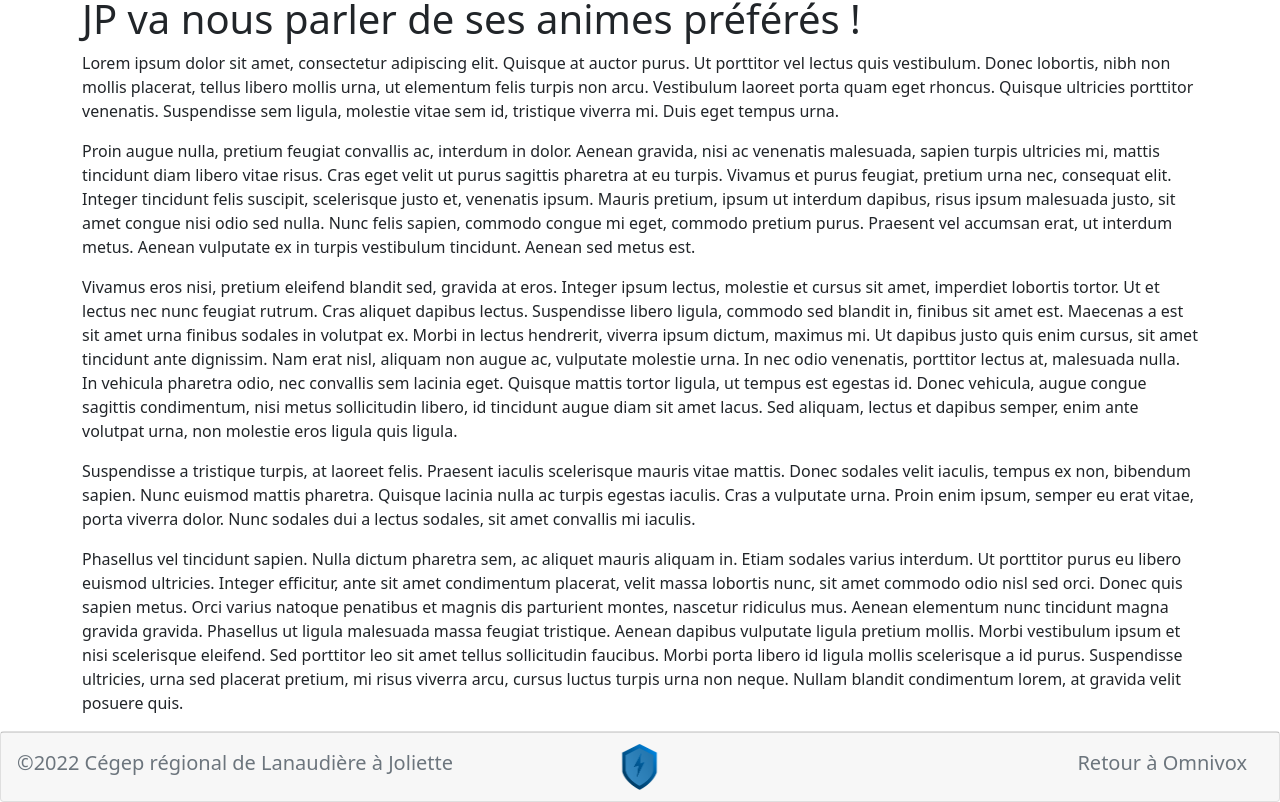
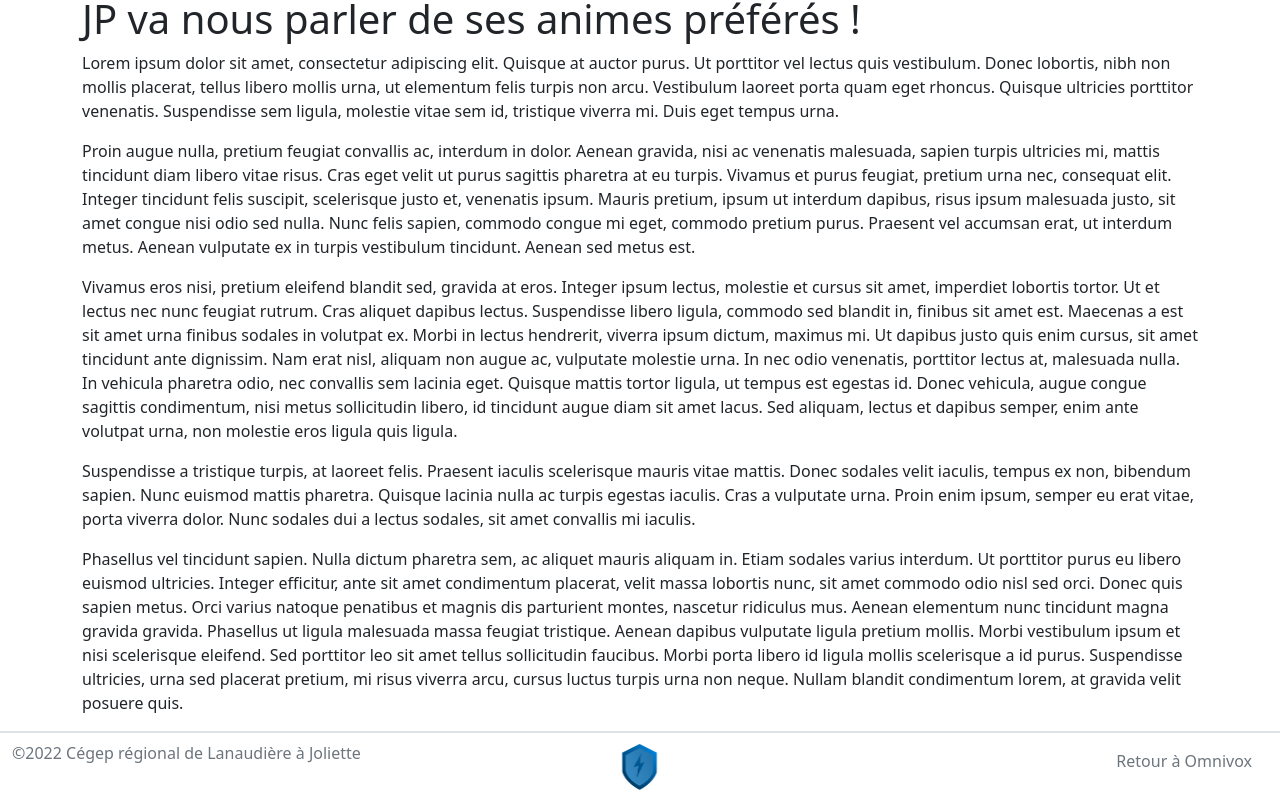
Before and after one commit to darkhappy/projet-soutien, a React (Create React App) app: page / in a window 1280 px wide. Shown: the part 282-1084 px from the top of the page. Built offline with nearby package versions, Linux system fonts and the light colour scheme.

Commit message:
Footer.jsx: Restyled, migrated to react-bootstrap

```diff
--- a/src/components/Footer.jsx
+++ b/src/components/Footer.jsx
@@ -1,15 +1,36 @@
-import Card from 'react-bootstrap/Card';
-import Logo from "../img/Shield_Logo.png"
-export default function NavBar() {
+import Logo from "../img/Shield_Logo.png";
+import { Container, Col, Row } from "react-bootstrap";
+import { Link } from "react-router-dom";
+
+export default function Footer() {
   return (
-    <Card>
-      <Card.Footer>
-          <div class="row">
-            <div class="col-5 my-auto text-start"><p className="h5 text-muted">©2022 Cégep régional de Lanaudière à Joliette</p></div>
-            <div class="col-2 my-auto"><a href="/"><img height={52} width={43} src={Logo} className="d-block mx-auto" alt="Logo" /></a></div>
-            <div class="col-5 my-auto text-end"><a className="h5 text-muted nav-link" href="https://cegep-lanaudiere-joliette.omnivox.ca">Retour à Omnivox</a></div>
-          </div>
-      </Card.Footer>
-    </Card>
+    <Container fluid className="border-top border-2">
+        <Row className="align-content-center my-2">
+          <Col sm={5}>
+            <p className="text-muted">
+              ©2022 Cégep régional de Lanaudière à Joliette
+            </p>
+          </Col>
+          <Col sm={2}>
+            <Link to="/">
+              <img
+                height={52}
+                width={43}
+                src={Logo}
+                className="d-block mx-auto"
+                alt="Logo"
+              />
+            </Link>
+          </Col>
+          <Col sm={5} className="text-end">
+            <a
+              className="text-muted nav-link"
+              href="https://cegep-lanaudiere-joliette.omnivox.ca"
+            >
+              Retour à Omnivox
+            </a>
+          </Col>
+        </Row>
+    </Container>
   );
 }
```
